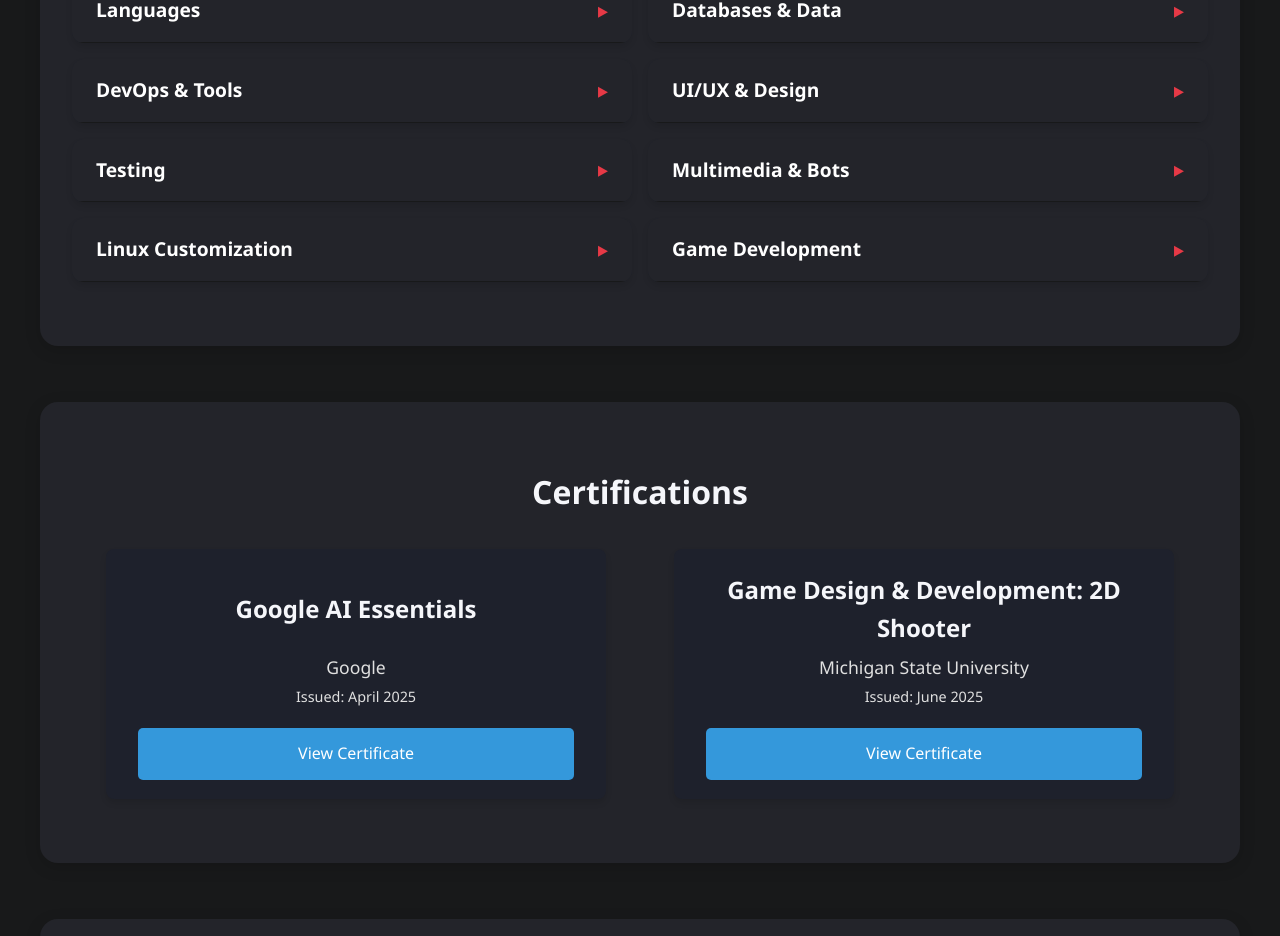
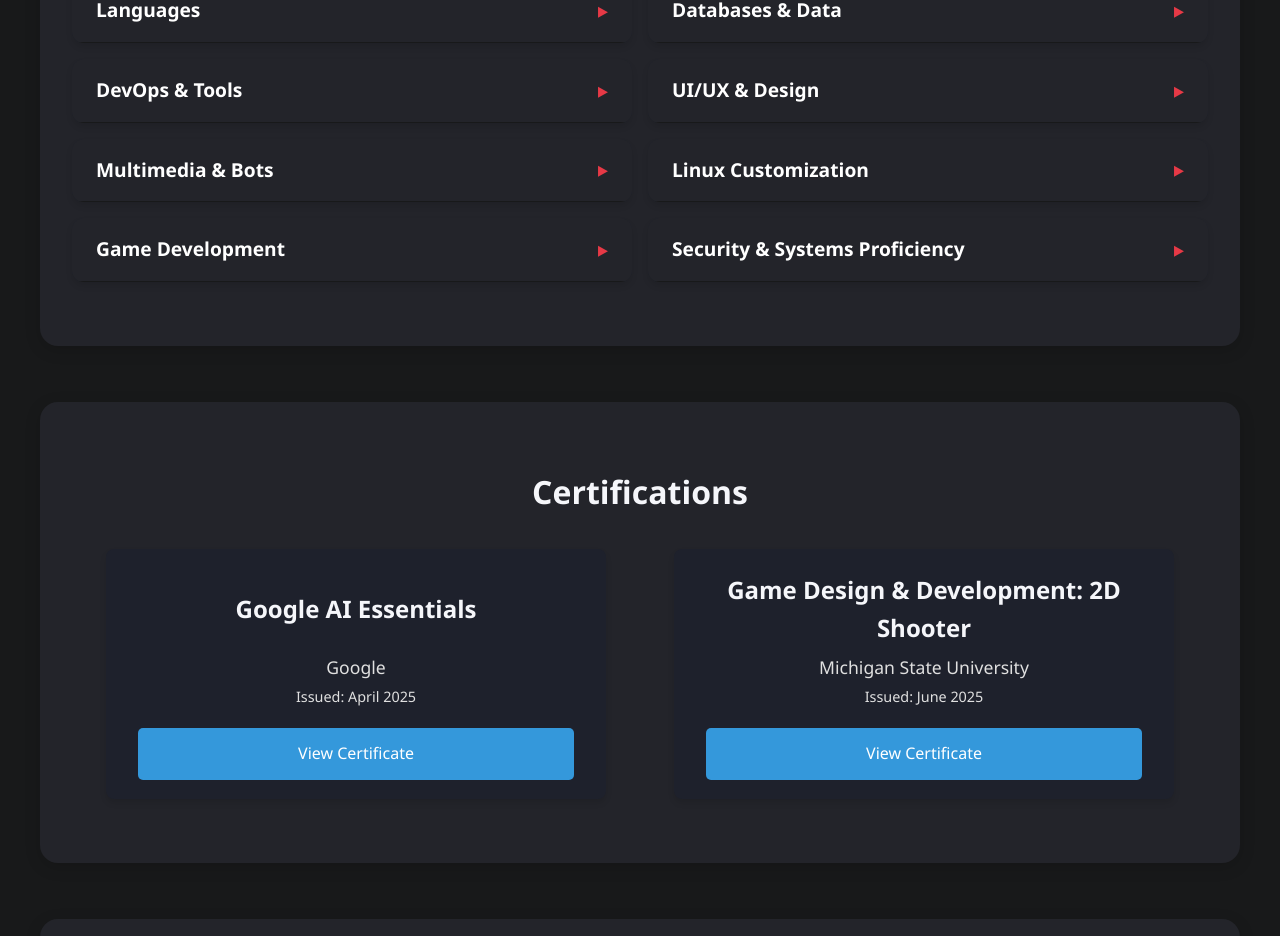
Before and after one commit to khangchung15/portfolio, a React (Create React App) app: page / in a window 1280 px wide. Shown: the part 2350-3286 px from the top of the page. Built offline with nearby package versions, Linux system fonts and the light colour scheme.

Commit message:
Add OverTheWire and Rust

```diff
--- a/src/components/Skills.jsx
+++ b/src/components/Skills.jsx
@@ -26,7 +26,6 @@
   'BeautifulSoup': 'https://www.crummy.com/software/BeautifulSoup/bs4/doc/',
   'GitHub Pages': 'https://docs.github.com/en/pages',
   'Swiper.js': 'https://swiperjs.com/get-started',
-  'Jest': 'https://jestjs.io/docs/getting-started',
   'Discord.py': 'https://discordpy.readthedocs.io/',
   'FFmpeg': 'https://ffmpeg.org/documentation.html',
   'yt-dlp': 'https://github.com/yt-dlp/yt-dlp',
@@ -46,7 +45,11 @@
   'C#': 'https://learn.microsoft.com/en-us/dotnet/csharp/',
   'Game Sprite': 'https://docs.unity3d.com/Manual/Sprites.html',
   'Game Development': 'https://docs.unity3d.com/Manual/UnityManual.html',
-  'Game Engine': 'https://docs.unity3d.com/Manual/UnityManual.html'
+  'Game Engine': 'https://docs.unity3d.com/Manual/UnityManual.html',
+  'Rust': 'https://doc.rust-lang.org/book/',
+  'SSH': 'https://www.ssh.com/academy/ssh',
+  'OpenSSH': 'https://www.openssh.com/',
+  'OverTheWire': 'https://overthewire.org/wargames/'
 };
 
 const skillCategories = [
@@ -78,7 +81,8 @@
       { icon: '🐍', title: 'Python', subtitle: 'General Purpose Language', link: techLinks['Python'] },
       { icon: '💻', title: 'C++', subtitle: 'Systems Programming', link: techLinks['C++'] },
       { icon: '📊', title: 'R', subtitle: 'Statistical Computing', link: techLinks['R'] },
-      { icon: '🔷', title: 'C#', subtitle: 'Game Development Language', link: techLinks['C#'] }
+      { icon: '🔷', title: 'C#', subtitle: 'Game Development Language', link: techLinks['C#'] },
+      { icon: '🦀', title: 'Rust', subtitle: 'Memory-Safe Systems Language', link: techLinks['Rust'] }
     ]
   },
   {
@@ -111,12 +115,6 @@
     ]
   },
   {
-    category: "Testing",
-    items: [
-      { icon: '🧪', title: 'Jest', subtitle: 'JavaScript Testing Framework', link: techLinks['Jest'] }
-    ]
-  },
-  {
     category: "Multimedia & Bots",
     items: [
       { icon: '🤖', title: 'Discord.py', subtitle: 'Discord Bot Framework', link: techLinks['Discord.py'] },
@@ -142,7 +140,15 @@
       { icon: '🎯', title: 'Game Dev', subtitle: 'Game Design', link: techLinks['Game Development'] },
       { icon: '🖼️', title: 'Game Sprite', subtitle: '2D & 3D Sprites', link: techLinks['Game Sprite'] }
     ]
-  }
+  },
+  {
+  category: "Security & Systems Proficiency",
+  items: [
+    { icon: '🔑', title: 'SSH', subtitle: 'Secure Shell Protocol', link: techLinks['SSH'] },
+    { icon: '🪪', title: 'OpenSSH', subtitle: 'SSH Implementation & Tools', link: techLinks['OpenSSH'] },
+    { icon: '🦹', title: 'OverTheWire', subtitle: 'Linux & Web Security Wargame', link: techLinks['OverTheWire'] },
+  ]
+  },
 ];
 
 const Skills = () => {
```
